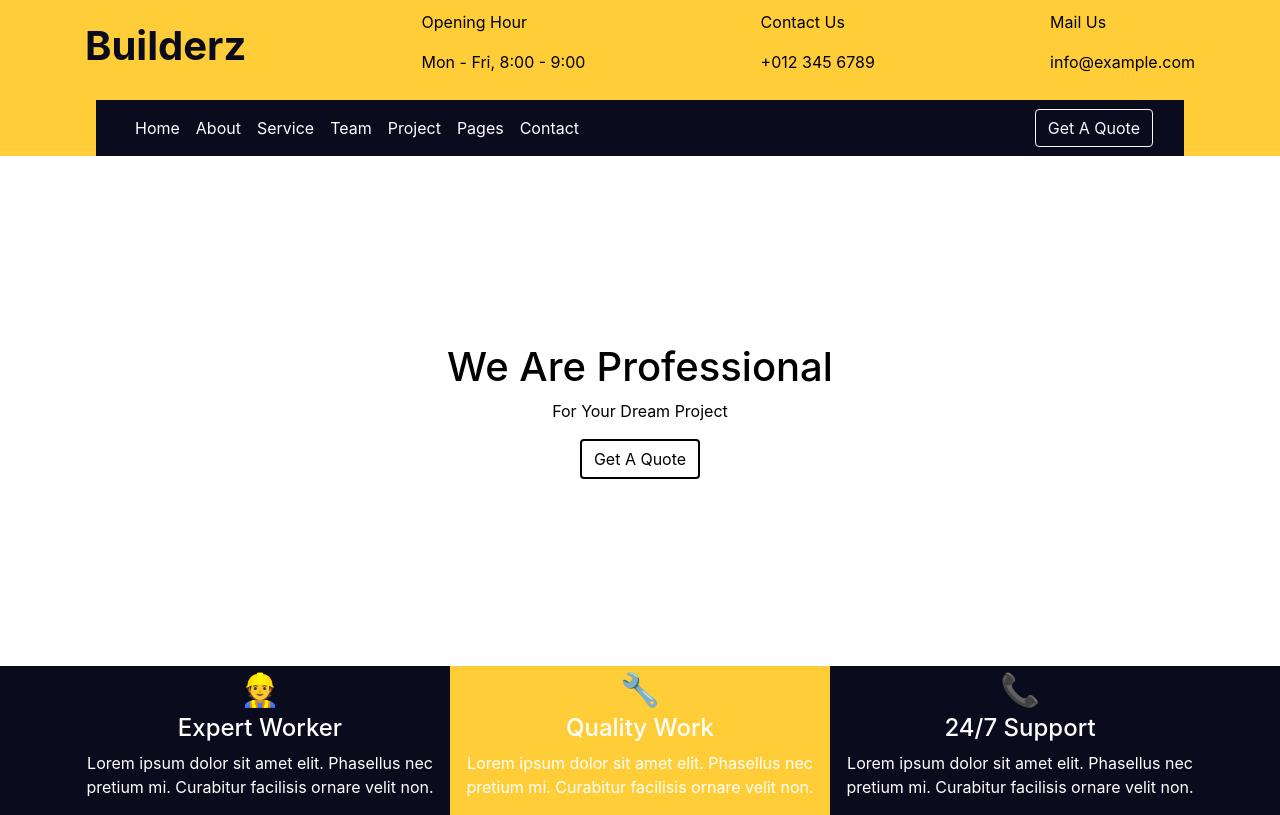
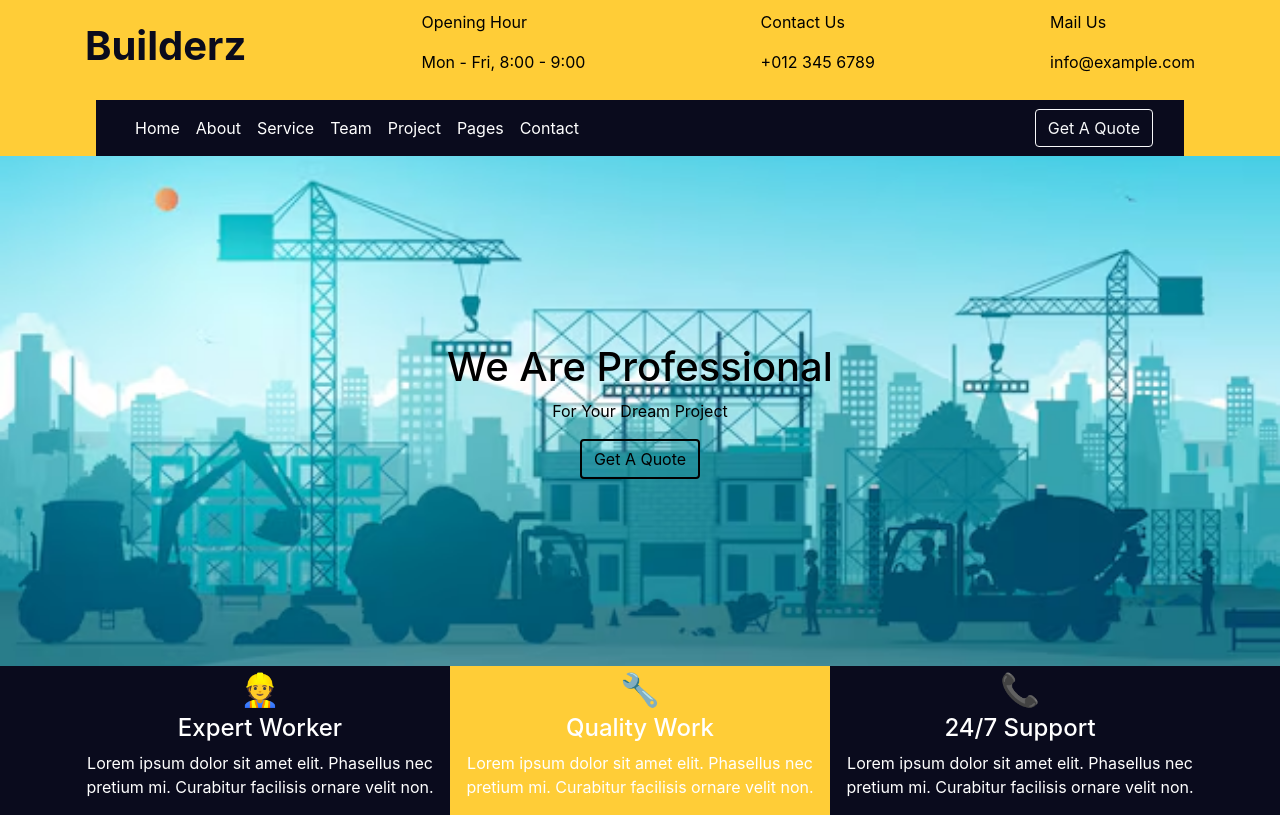
Before and after one commit to yash2163/MernAssignments, a plain HTML site: page bootStrapTasks/task-2.html in a window 1280 px wide. Drawn offline with nearby package versions, Linux system fonts and the light colour scheme.

Commit message:
Update bs-task-2.html to correct image link

```diff
--- a/bootStrapTasks/task-2.html
+++ b/bootStrapTasks/task-2.html
@@ -28,7 +28,7 @@
       .hero-section {
         position: relative;
         height: 510px;
-        background: url("public/bstask-2Background.avif")
+        background: url("../public/bstask-2Background.avif")
           no-repeat center center;
         background-size: cover;
         color: black;
```
